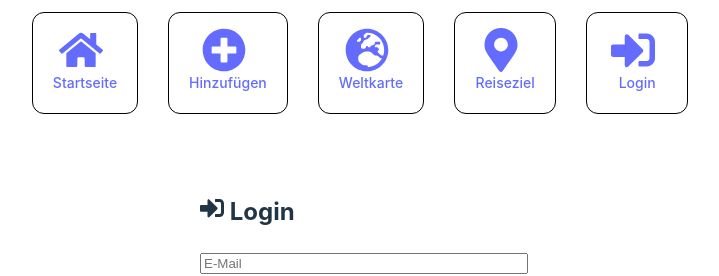
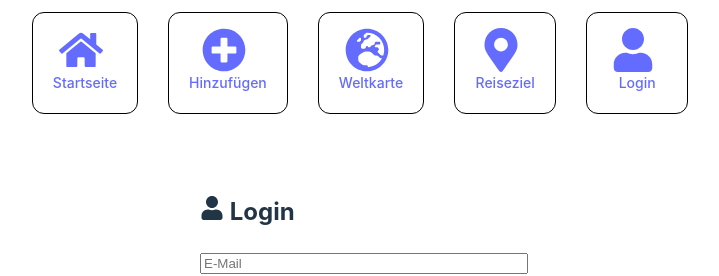
Before and after one commit to anina44/Projekt-M223, a React (Vite) app in the folder GlobeNotes/: page /login in a window 1280 px wide. Shown: the top 276 px of the page, without its empty margins (280-999 px from the left). Built offline with nearby package versions, Linux system fonts and the light colour scheme.

Commit message:
changed icon for login

```diff
--- a/GlobeNotes/src/pages/Login.jsx
+++ b/GlobeNotes/src/pages/Login.jsx
@@ -1,5 +1,5 @@
 import { useState } from "react";
-import { FaSignInAlt } from "react-icons/fa";
+import { FaUser } from "react-icons/fa";
 
 const Login = () => {
   const [email, setEmail] = useState("");
@@ -36,7 +36,7 @@ const Login = () => {
   return (
     <div style={{ maxWidth: "320px", margin: "80px auto" }}>
       <h2>
-        <FaSignInAlt /> Login
+        <FaUser /> Login
       </h2>
 
       <form onSubmit={handleSubmit}>
--- a/GlobeNotes/src/pages/Navigation.jsx
+++ b/GlobeNotes/src/pages/Navigation.jsx
@@ -1,5 +1,5 @@
 import { Link } from "react-router-dom";
-import { FaPlusCircle, FaGlobeEurope, FaMapMarkerAlt, FaHome, FaSignInAlt } from "react-icons/fa";
+import { FaPlusCircle, FaGlobeEurope, FaMapMarkerAlt, FaHome, FaUser} from "react-icons/fa";
 
 export default function Navigation() {
   return (
@@ -31,7 +31,7 @@ export default function Navigation() {
         </li>
         <li>
           <Link to="/login">
-            <FaSignInAlt  size={44} style={{ marginRight: "8px" }} />
+            <FaUser  size={44} style={{ marginRight: "8px" }} />
             Login
           </Link>
         </li>
```
